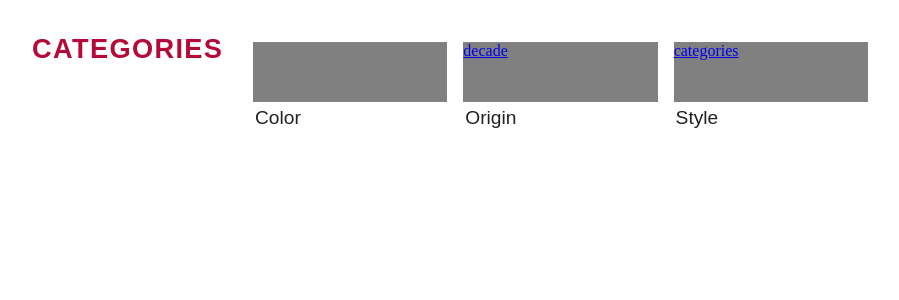
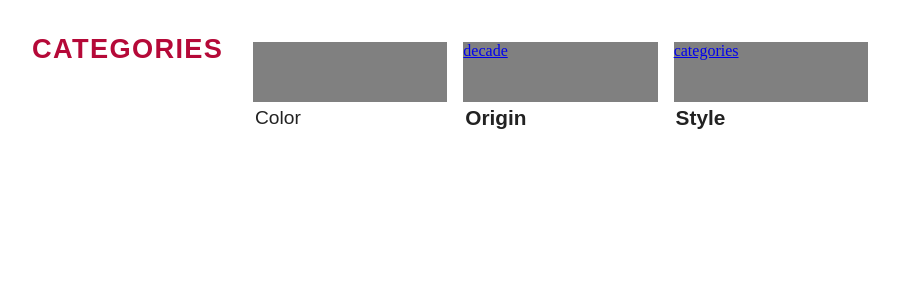
Before and after one commit to jacktollman/ChicagoArtInstitute, a Jekyll site: the page built from index.md, in a window 1280 px wide. Shown: the part 788-1088 px from the top of the page, without its empty margins (190-1089 px from the left). Built offline with Jekyll 4.4.1, drawn with Linux system fonts in a browser that asks for light colours.

Commit message:
Update home.html

```diff
--- a/_layouts/home.html
+++ b/_layouts/home.html
@@ -107,7 +107,7 @@
 									<a href="decade.html">decade</a>
 								</div>
 								<div class ="small-categories-writing-box">
-								<p>Origin</p>
+								<p class="painting-title">Origin</p>
 								</div>
 							</div>
 					</div>
@@ -118,7 +118,7 @@
 									<a href="categories.html">categories</a>
 								</div>
 								<div class ="small-categories-writing-box">
-									<p>Style</p>
+									<p class="painting-title">Style</p>
 								</div>
 							</div>
 					</div>
```
